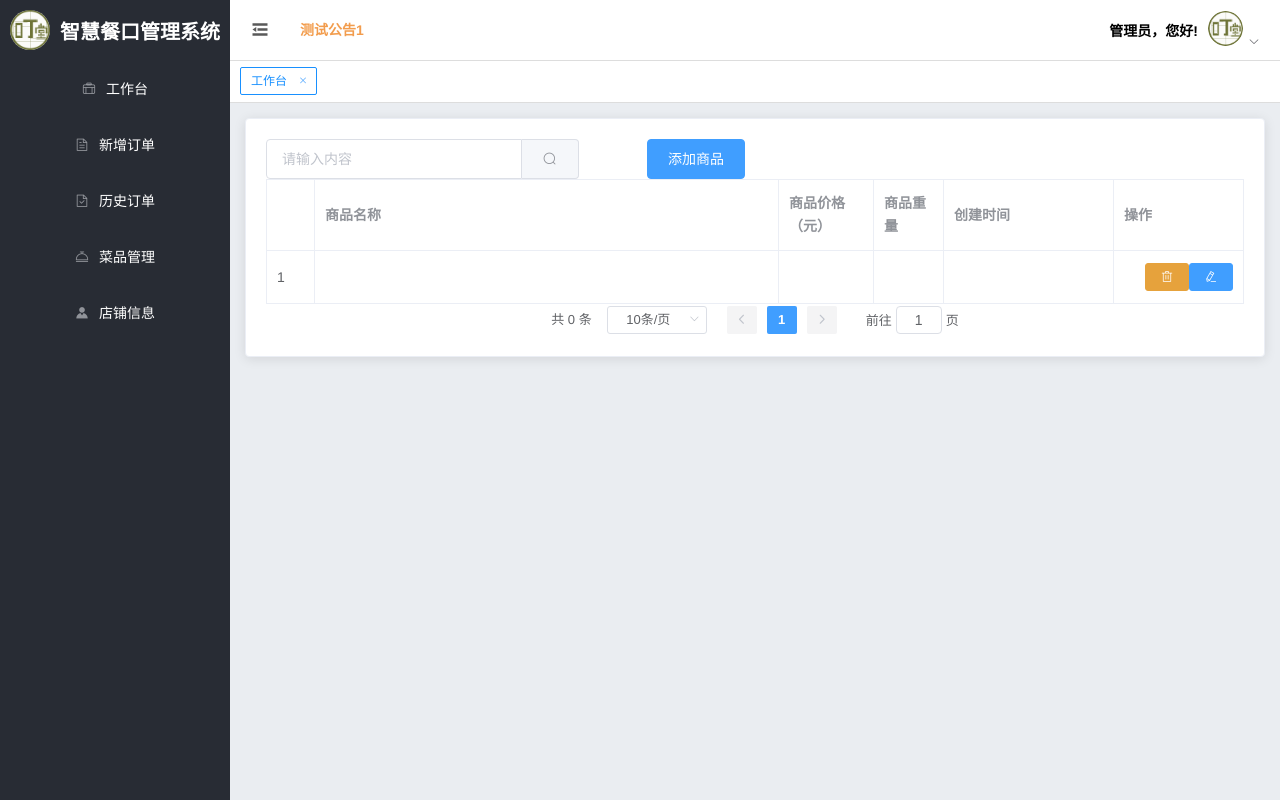
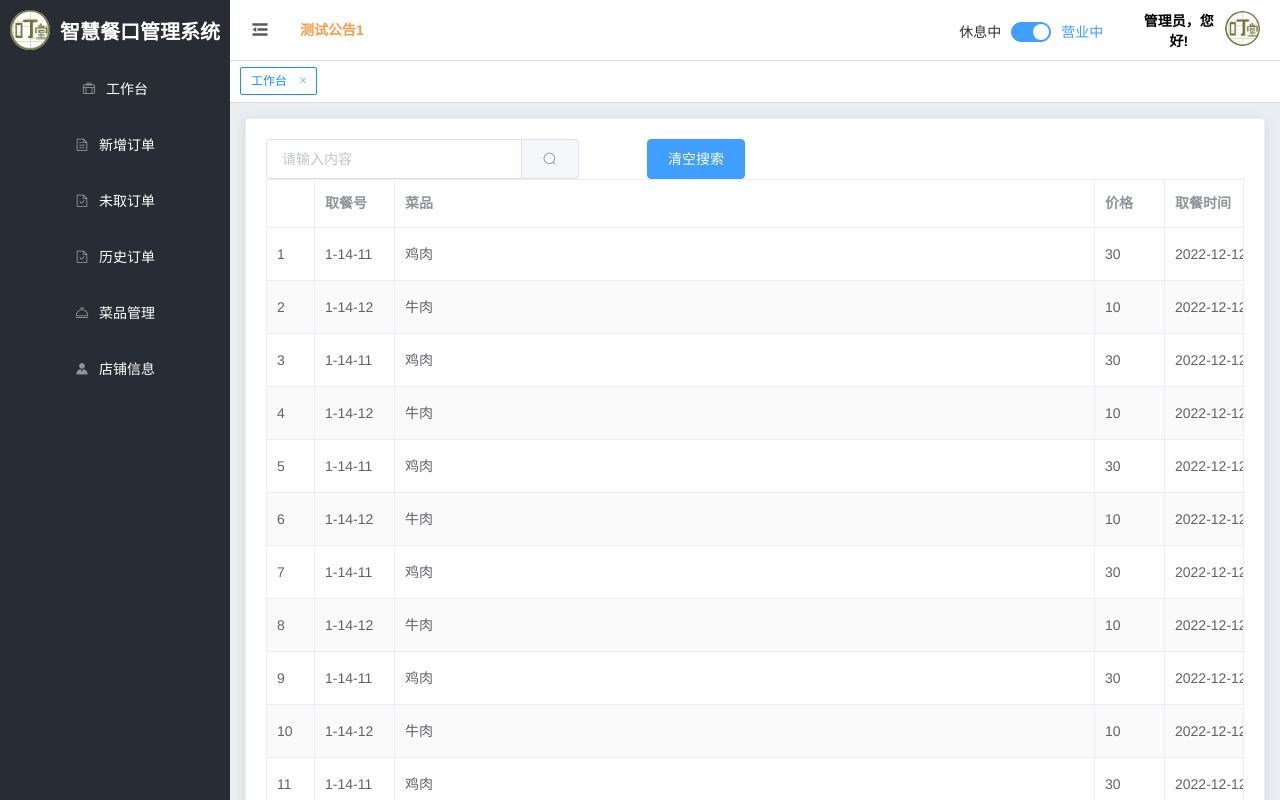
Before and after one commit to OurTeam233/canteen, a Vue app: page /ordering/newOrders in a window 1280 px wide. Built offline with nearby package versions, Linux system fonts and the light colour scheme; sample sign-in values are in the browser's storage.

Commit message:
更改了一下页面的布局(小改动)

```diff
--- a/src/Layout/Ordering.vue
+++ b/src/Layout/Ordering.vue
@@ -62,7 +62,14 @@
               </el-carousel>
             </div>
           </div>
-
+          <!-- 营业状态显示 -->
+          <div class="state">
+            <el-switch
+              v-model="state"
+              active-text="营业中"
+              inactive-text="休息中">
+            </el-switch>
+          </div>
           <!-- 头像下拉菜单 -->
           <div class="header-avatar">
             <div class="user">
@@ -71,13 +78,14 @@
             <el-dropdown @command="handleCommand">
               <span class="el-dropdown-link">
                 <img width="35" height="35" style="border-radius:50%;background:#dddddd" src="../../public/img/DingTang.png" alt="">
-                <i class="el-icon-arrow-down el-icon--right"></i>
+                <!-- <i class="el-icon-arrow-down el-icon--right"></i> -->
               </span>
               <el-dropdown-menu slot="dropdown">
                 <el-dropdown-item command="logout">退出登录</el-dropdown-item>
               </el-dropdown-menu>
             </el-dropdown>
           </div>
+
         </div>
 
         <!-- tab标签页区域 - 用于标签页切换 -->
@@ -137,6 +145,8 @@ export default {
           '测试公告1',
           '欢迎使用叮堂管理系统，祝您使用愉快!',
       ],
+      // 营业状态
+      state: true,
     }
   },
   methods: {
@@ -261,6 +271,11 @@ export default {
                 name: 'NewOrders'
             },
             {
+              id: 'number-06',
+              class: 'fa el-icon-document-checked',
+              label: '未取订单'
+            },
+            {
               id: 'number-03',
               class: 'fa el-icon-document-checked',
               path: '/Ordering/Meat',
@@ -315,7 +330,7 @@ export default {
 }
 .header-avatar{
   float:right;
-  width:40%;
+  width:15%;
   display: flex;
   align-items: center;
   justify-content:flex-end;
@@ -437,4 +452,11 @@ export default {
     justify-content: flex-end;
     align-items: center;
 }
+
+
+
+.state{
+  width:250px;
+  line-height: 60px;
+}
 </style>
--- a/src/components/AllOrder/NewOrders.vue
+++ b/src/components/AllOrder/NewOrders.vue
@@ -124,24 +124,23 @@
           </el-input>
         </el-col>
         <el-col :span="4">
-          <el-button type="primary" @click="goAddPage">添加商品</el-button>
+          <el-button type="primary" @click="clearSearch">清空搜索</el-button>
         </el-col>
       </el-row>
 
       <el-table :data="goodslist" stripe border style="width: 100%">
         <el-table-column type="index"> </el-table-column>
-        <el-table-column prop="goods_name" label="商品名称"></el-table-column>
-        <el-table-column prop="goods_price" label="商品价格（元）" width="95px"></el-table-column>
-        <el-table-column prop="goods_weight" label="商品重量" width="70px"></el-table-column>
-        <el-table-column prop="add_time" label="创建时间" width="170px">
+        <el-table-column prop="number" label="取餐号"></el-table-column>
+        <el-table-column prop="foods" label="菜品" width="700px"></el-table-column>
+        <el-table-column prop="price" label="价格" width="70px"></el-table-column>
+        <el-table-column prop="time" label="取餐时间" width="170px">
+          <!-- <template v-slot="scope">
+            {{ scope.row.add_time | dateFormat }}
+          </template> -->
+        </el-table-column>
+        <el-table-column label="操作" width="80px">
           <template v-slot="scope">
-            {{ scope.row.add_time | dateFormat }}
-          </template>
-        </el-table-column>
-        <el-table-column label="操作" width="130px">
-          <template v-slot="scope">
-            <el-button size="mini" type="primary" icon="el-icon-edit" @click="edit(scope.row)"></el-button>
-            <el-button size="mini" type="warning" icon="el-icon-delete" @click="removeById(scope.row.goods_id)"></el-button>
+            <el-button size="mini" type="primary" @click="finish(scope.row)">完成</el-button>
           </template>
         </el-table-column>
       </el-table>
@@ -171,11 +170,80 @@ export default {
         pagesize: 10
       },
       goodslist: [
-          {
-
-          }
+        {
+          number: "1-14-11",
+          foods: "鸡肉",
+          price: 30,
+          time: "2022-12-12"
+        },
+        {
+          number: "1-14-12",
+          foods: "牛肉",
+          price: 10,
+          time: "2022-12-12"
+        },
+        {
+          number: "1-14-11",
+          foods: "鸡肉",
+          price: 30,
+          time: "2022-12-12"
+        },
+        {
+          number: "1-14-12",
+          foods: "牛肉",
+          price: 10,
+          time: "2022-12-12"
+        },
+        {
+          number: "1-14-11",
+          foods: "鸡肉",
+          price: 30,
+          time: "2022-12-12"
+        },
+        {
+          number: "1-14-12",
+          foods: "牛肉",
+          price: 10,
+          time: "2022-12-12"
+        },
+        {
+          number: "1-14-11",
+          foods: "鸡肉",
+          price: 30,
+          time: "2022-12-12"
+        },
+        {
+          number: "1-14-12",
+          foods: "牛肉",
+          price: 10,
+          time: "2022-12-12"
+        },
+        {
+          number: "1-14-11",
+          foods: "鸡肉",
+          price: 30,
+          time: "2022-12-12"
+        },
+        {
+          number: "1-14-12",
+          foods: "牛肉",
+          price: 10,
+          time: "2022-12-12"
+        },
+        {
+          number: "1-14-11",
+          foods: "鸡肉",
+          price: 30,
+          time: "2022-12-12"
+        },
+        {
+          number: "1-14-12",
+          foods: "牛肉",
+          price: 10,
+          time: "2022-12-12"
+        }
       ],
-      total: 0
+      total: 12
     };
   },
   created() {
@@ -201,7 +269,7 @@ export default {
       this.getGoodsList();
     },
     // eslint-disable-next-line no-unused-vars
-    edit(row){
+    finish(row){
       alert(JSON.stringify(row));
     },
     removeById(id) {
@@ -228,9 +296,10 @@ export default {
           });
         });
     },
-    goAddPage() {
-      this.$router.push("goods/add");
+    clearSearch(){
+      this.queryInfo.query = "";
     }
+
   }
 };
 </script>
```
